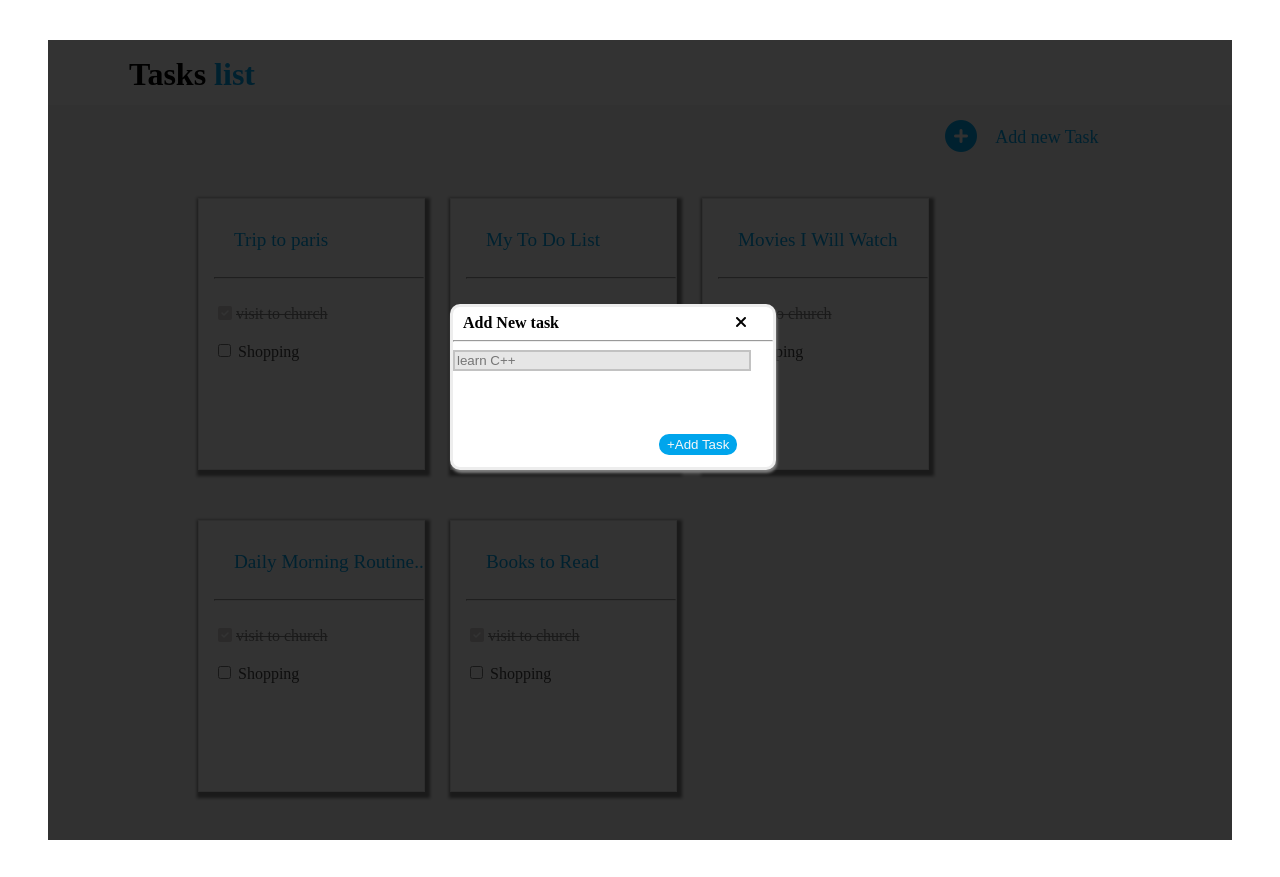
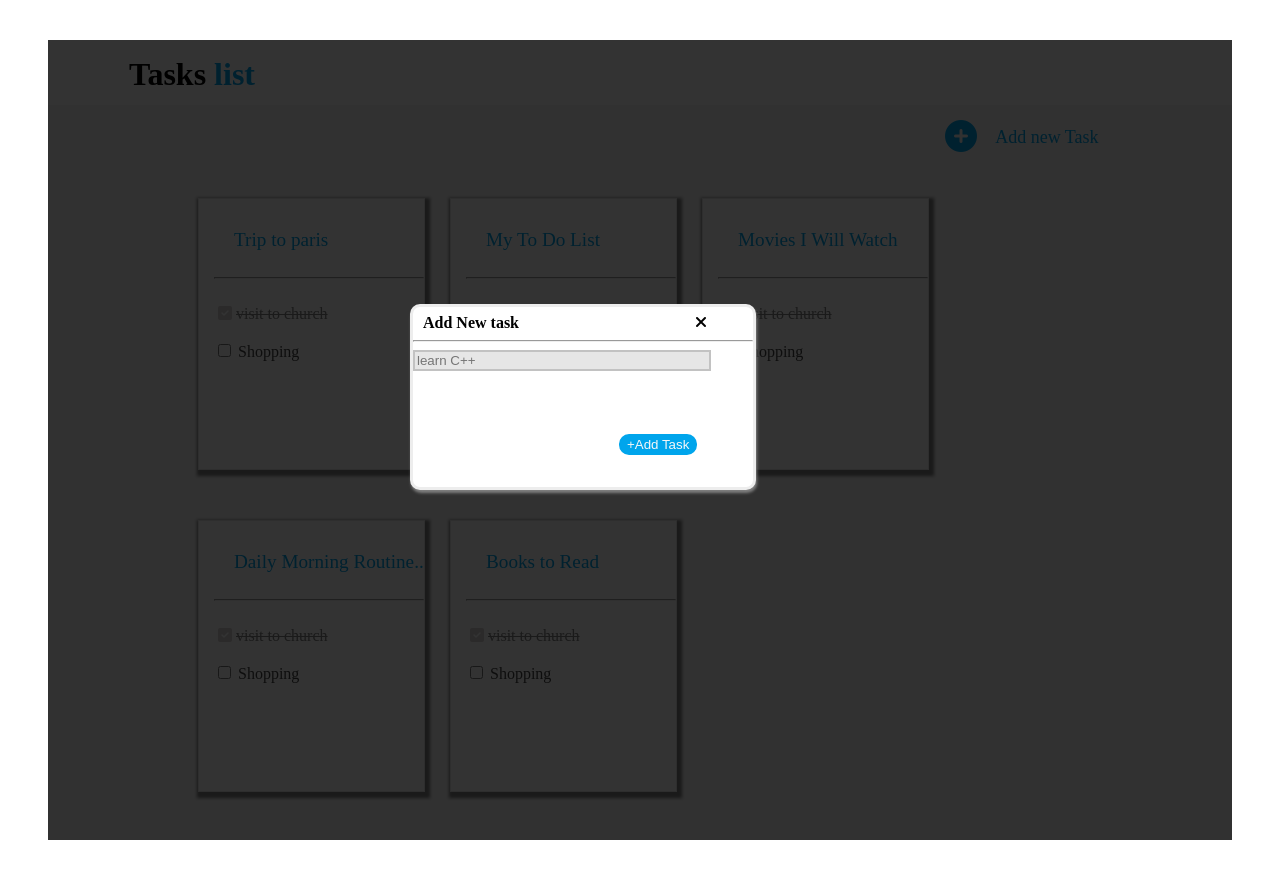
Before and after one commit to devendra-sharma5998/ToDoWeb-project2, a plain HTML site: page page2.html in a window 1280 px wide. Drawn offline with Linux system fonts and the light colour scheme.

Commit message:
modified

```diff
--- a/page2.html
+++ b/page2.html
@@ -98,7 +98,7 @@
             <label for="Shopping" class="activity">Shopping</label>
 
         </div>
-        <script src="https://wwwimages2.adobe.com/etc/beagle/public/globalnav/adobe-profile/latest/adobe-profile.min.js"></script>
+
 
     </div>
 </div>
--- a/style.css
+++ b/style.css
@@ -127,12 +127,12 @@
     background-color: white;
     position: absolute;
     border: 3px solid #EDEDED;
-    height: 160px;
-    width: 320px;
+    height: 180px;
+    width: 340px;
     margin-top: -45%;
     box-shadow: 1px 3px 3px grey;
     border-radius: 10px;
-    left: 450px;
+    left: 410px;
 }
 .new2:hover
 {
```
Also changed, not shown: index.html (+1 -3 lines).
